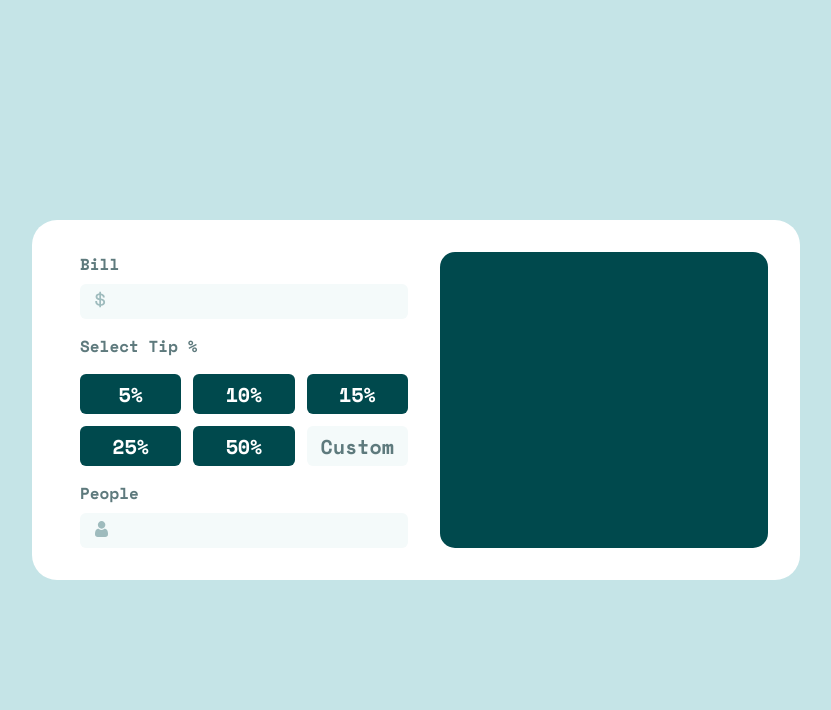
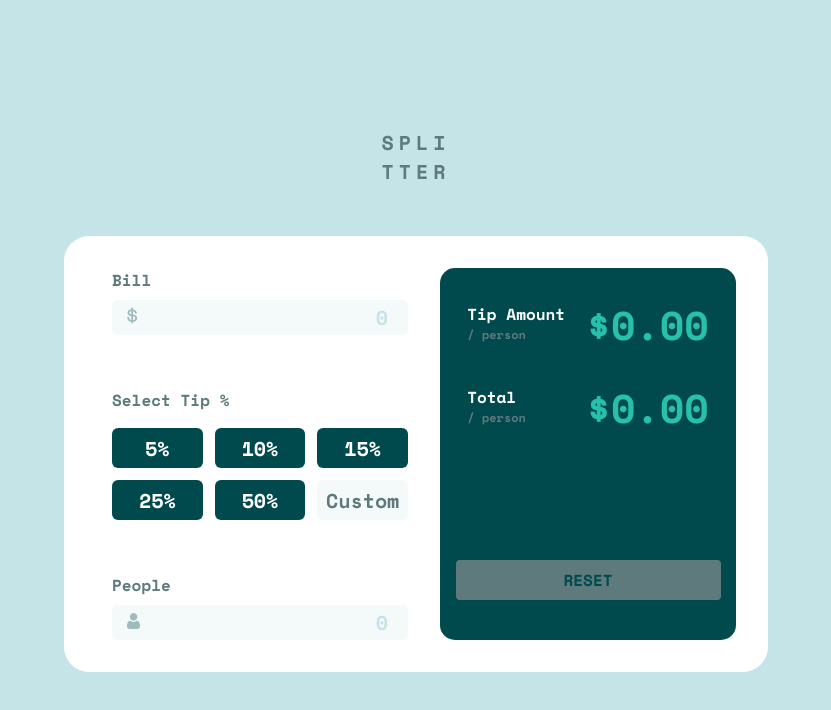
Before and after one commit to amendezm/tip-calculator-app, a plain HTML site: page index.html in a window 1280 px wide. Shown: the whole page, without its empty margins (224-1055 px from the left). Drawn offline with nearby package versions, Linux system fonts and the light colour scheme.

Commit message:
Implement right side

```diff
--- a/index.html
+++ b/index.html
@@ -24,13 +24,16 @@
     <title>Frontend Mentor | Tip calculator app</title>
   </head>
   <body>
+    <div class="splitter">
+      <p>SPLI<br>TTER</p>
+    </div>
     <div class="container">
       <div class="left">
         <div class="bill">
           <div class="field">
             <label for="bill">Bill</label>
             <div class="input-with-icon">
-              <input type="text" name="bill" id="bill" />
+              <input type="text" name="bill" id="bill" placeholder="0" maxlength="11"/>
               <div class="icon">
                 <img src="./images/icon-dollar.svg" alt="" />
               </div>
@@ -54,7 +57,7 @@
           <div class="field">
             <label for="people">People</label>
             <div class="input-with-icon">
-              <input type="text" name="people" id="people" />
+              <input type="text" name="people" id="people" placeholder="0" maxlength="11"/>
               <div class="icon">
                 <img src="./images/icon-person.svg" alt="" />
               </div>
@@ -62,7 +65,29 @@
           </div>
         </div>
       </div>
-      <div class="right"></div>
+      <div class="right">
+        <div class="tip-amount">
+          <label class="label-tip-amount" for="">Tip Amount <br>
+            <P class="P">/ person</P>
+          </label>
+          <label class="label-precio" for="">$0.00</label>
+        </div>
+
+
+        <div class="total">
+          <label class="label-total" for="">Total <br>
+            <P class="P">/ person</P>
+          </label>
+
+          <label class="label-precio" for="">$0.00</label>
+        </div>
+
+        <div class="buton-submit">
+          <button class="submit-buton" type="submit">
+            RESET
+          </button>
+        </div>
+      </div>
     </div>
   </body>
 </html>
--- a/styles/index.css
+++ b/styles/index.css
@@ -22,14 +22,24 @@ body {
   display: flex;
   justify-content: center;
   align-items: center;
+  flex-direction: column;
+}
+
+.splitter {
+  margin-bottom: 50px;
+}
+
+.splitter p{
+  font-size: 20px;
+  letter-spacing: 5px;
 }
 
 .container {
   background-color: var(--white);
-  height: 45vh;
+  height: 55vh;
   min-height: 325px;
   max-height: 436px;
-  width: 60vw;
+  width: 55vw;
   min-width: 600px;
   max-width: 825px;
   border-radius: 25px;
@@ -73,7 +83,11 @@ body {
   border-radius: 6px;
   height: 35px;
   padding: 0.5rem 2.25rem;
+  text-align: right;
+  font-size: 20px;
+  color: hsl(183, 100%, 15%);
 }
+
 
 .input-with-icon input:focus-visible {
   outline: none !important;
@@ -103,6 +117,13 @@ body {
   font-size: 1.25rem;
 }
 
+.tips .field .percents .button:hover {
+  cursor: pointer;
+  background-color: var(--light-grayish-cyan);
+  color: var(--very-dark-cyan);
+
+}
+
 .tips .field .percents .custom {
   border: none;
   border-radius: 6px;
@@ -113,4 +134,87 @@ body {
 
 .right {
   background-color: var(--very-dark-cyan);
+  display: flex;
+  flex-direction: column;
+
 }
+
+.label-tip-amount {
+  margin-top: 7px;
+  color: white;
+
+}
+.label-total {
+  margin-top: 7px;
+  color: white;
+}
+
+.tip-amount{
+  display: flex;
+  justify-content: space-between;
+  padding-top: 1.7rem;
+  padding-left: 1.7rem;
+  padding-right: 1.7rem;
+  padding-bottom: 1.5rem;
+
+}
+.total{
+  display: flex;
+  justify-content: space-between;
+
+  padding-left: 1.7rem;
+  padding-right: 1.7rem;
+}
+
+.label-precio{
+  color: var(--strong-cyan);
+  font-size: 40px;
+}
+
+P{
+  color: var(--dark-grayish-cyan);
+  font-size: 12px;
+}
+
+
+.buton-submit{
+  width: 100%;
+  height: 100%;
+
+  display: flex;
+  flex-direction: column;
+  align-items: center;
+  justify-content: end;
+  padding-bottom: 5vh;
+
+}
+
+
+.submit-buton{
+  height: 40px;
+  width: 265px;
+
+   border-radius: 4px;
+   background-color: var(--dark-grayish-cyan);
+   border: none;
+   color: var(--very-dark-cyan);
+   font-size: 16px;
+}
+
+.submit-buton:hover{
+  cursor: pointer;
+  background-color: var(--light-grayish-cyan);
+
+}
+
+::placeholder{
+  position: absolute;
+  right: 20px;
+  color: var(--light-grayish-cyan);
+  font-size: 20px;
+
+}
+:placeholder-shown{
+  color: var(--very-dark-cyan);
+  font-size: 20px;
+}
```
